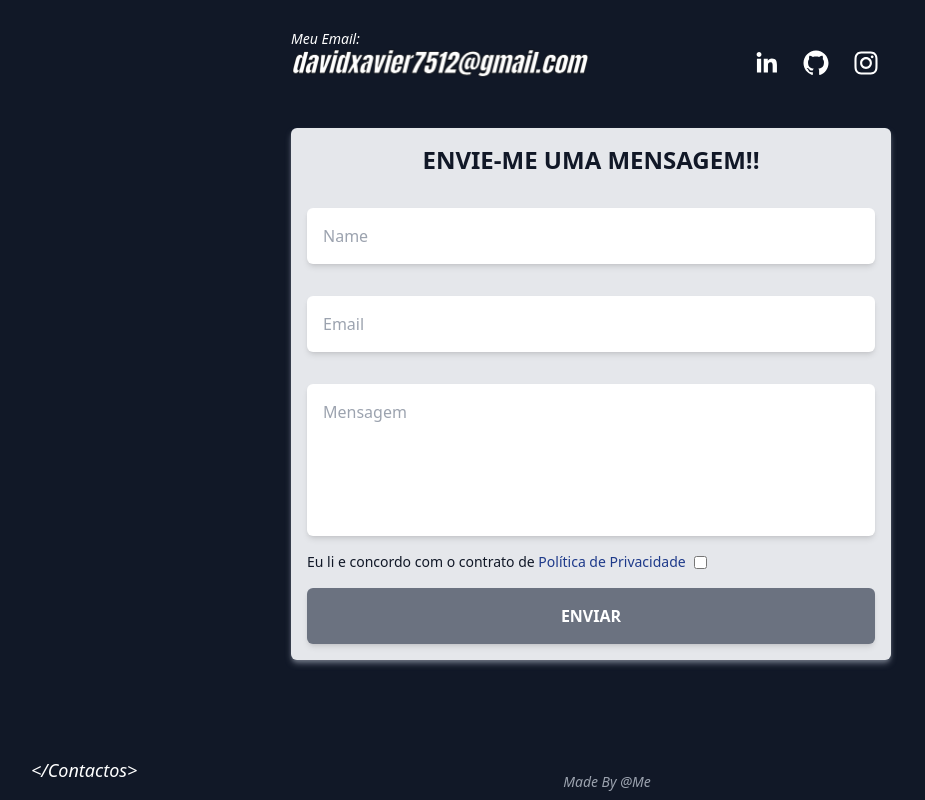
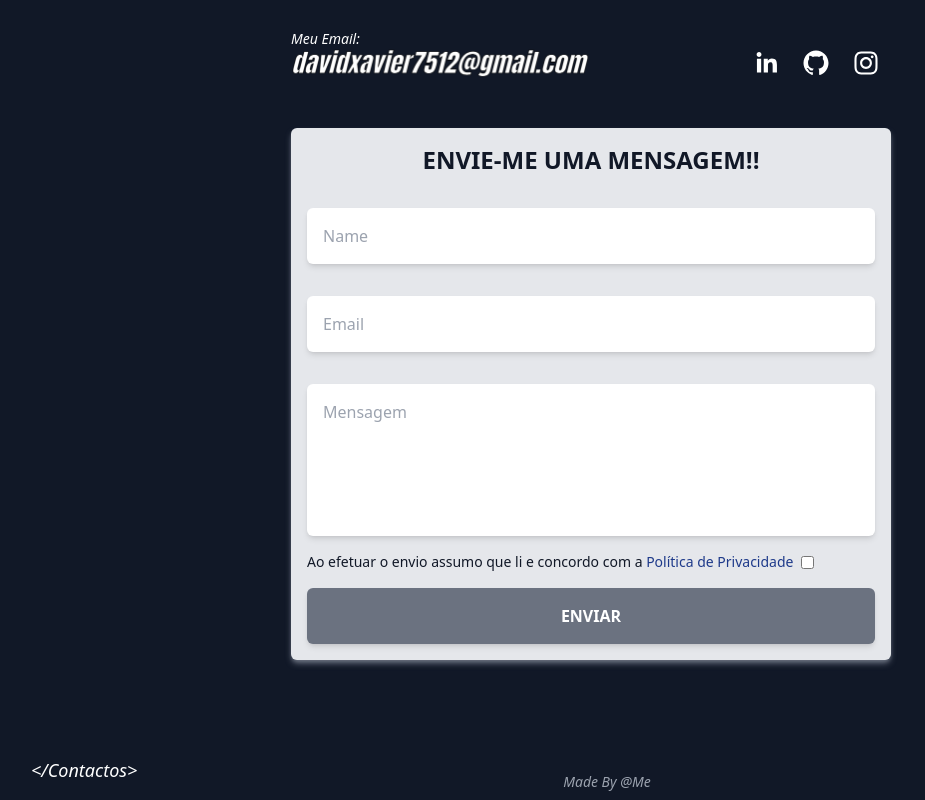
Before and after one commit to FoxDead12/Personal-Web, a React (Create React App) app: page / in a window 1280 px wide. Shown: the part 4611-5411 px from the top of the page, without its empty margins (49-974 px from the left). Built offline with nearby package versions, Linux system fonts and the light colour scheme.

Commit message:
first commit

```diff
--- a/src/components/Footer.tsx
+++ b/src/components/Footer.tsx
@@ -166,7 +166,7 @@ const ContactForm = (props: IContactForm) => {
                 <textarea placeholder='Mensagem' name='message' rows={5} cols={40} className='my-4 p-4 rounded-md shadow-md outline-gray-900 resize-none'></textarea>
 
                 <div className='flex items-center mb-4'>
-                    <label className='text-gray-900 font-normal text-sm'>Eu li e concordo com o contrato de <span onClick={() => props.openPolitica(true)} className='text-blue-900 cursor-pointer hover:border-b-[1px] border-blue-900'>Política de Privacidade</span></label>
+                    <label className='text-gray-900 font-normal text-sm'>Ao efetuar o envio assumo que li e concordo com a <span onClick={() => props.openPolitica(true)} className='text-blue-900 cursor-pointer hover:border-b-[1px] border-blue-900'>Política de Privacidade</span></label>
                     <input defaultChecked={false} type="checkbox" className='ml-2' onChange={(e) => setRGPD(!rgpd)} />
                 </div>
 
@@ -215,11 +215,11 @@ const PoliticaPrivacidade = (props: IPoliticaPrivacidade) => {
                     <p className='text-gray-900 text-sm md:text-base font-light font-sans'>
                         Esta declaração de garantia de privacidade de dados aplica-se especifica e exclusivamente ao serviço do site 'davidxavier.website'.<br/><br/>
 
-                        Quando pedimos o seu nome, email, entre outros, temos como objetivo manter um relacionamento mais próximo com os nossos utilizadores. Com o seu registo, passamos a tratá-lo pelo seu nome próprio, ficamos mais próximos de si e podemos responder às suas necessidades ou pedidos com mais eficácia.
+                        Quando pedimos o seu nome, email, entre outros, temos como objetivo manter um relacionamento mais próximo com os nossos utilizadores. Apos o seu consentimento, passamos a ter possibilidade de o contactar de forma a responder ás suas necessidades e/ou pedido efetuado após usar os nossos serviços.
                         <br/><br/>
                         'davidxavier.website' respeita a privacidade de todos os seus utilizadores e garante que as informações fornecidas pelos utilizadores não serão utilizadas em nenhuma lista com fins promocionais, via correio eletrónico, nem serão divulgados a qualquer outra organização ou empresa. 'davidxavier.website' compromete-se ao uso de uma tecnologia suficientemente eficaz para que a sua experiência online seja de dia para dia mais segura e os seus relacionamentos na Web cada vez mais reforçados, recolhendo e tratando os dados de forma segura, impedindo a sua perda ou manipulação.
                         <br/><br/>
-                        Os dados recolhidos pelo 'davidxavier.website' serão utilizados de acordo com o cumprimento da legislação aplicável sobre proteção de dados pessoais – Lei 67/98 de 26 de outubro, Lei de Proteção de Dados – de forma a que fique assegurada a confidencialidade e segurança dos dados pessoais fornecidos. Os mesmos destinam-se a ser usados para comunicação com os utilizadores, resposta a pedidos de informação.
+                        Os dados recolhidos pelo 'davidxavier.website' serão utilizados de acordo com o cumprimento da legislação aplicável sobre proteção de dados pessoais – Lei 58/2019 de 8 de agosto, Lei de Proteção de Dados – de forma a que fique assegurada a confidencialidade e segurança dos dados pessoais fornecidos. Os mesmos destinam-se a ser usados para comunicação com os utilizadores, resposta a pedidos de informação.
                         <br/><br/>
                         Sobre qualquer questão que tenha relativa a este compromisso, não hesite em contactar-nos.
                     </p>
```
